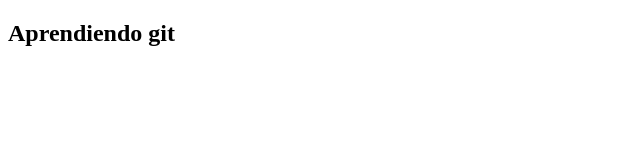
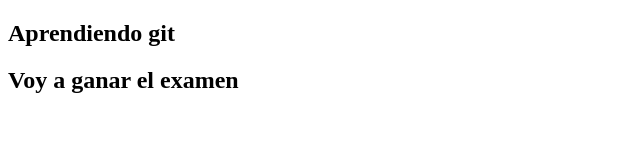
Before and after one commit to matriuska96/martes-5pm, a plain HTML site: page index.html in a window 1280 px wide. Shown: the whole page, without its empty margins (0-640 px from the left). Drawn offline with Linux system fonts and the light colour scheme.

Commit message:
se agregan cambios

```diff
--- a/index.html
+++ b/index.html
@@ -9,6 +9,7 @@
 <body>
     <section>
         <h1>Aprendiendo git</h1>
+        <h2>Voy a ganar el examen</h2>
     </section>
 </body>
 </html>
```
